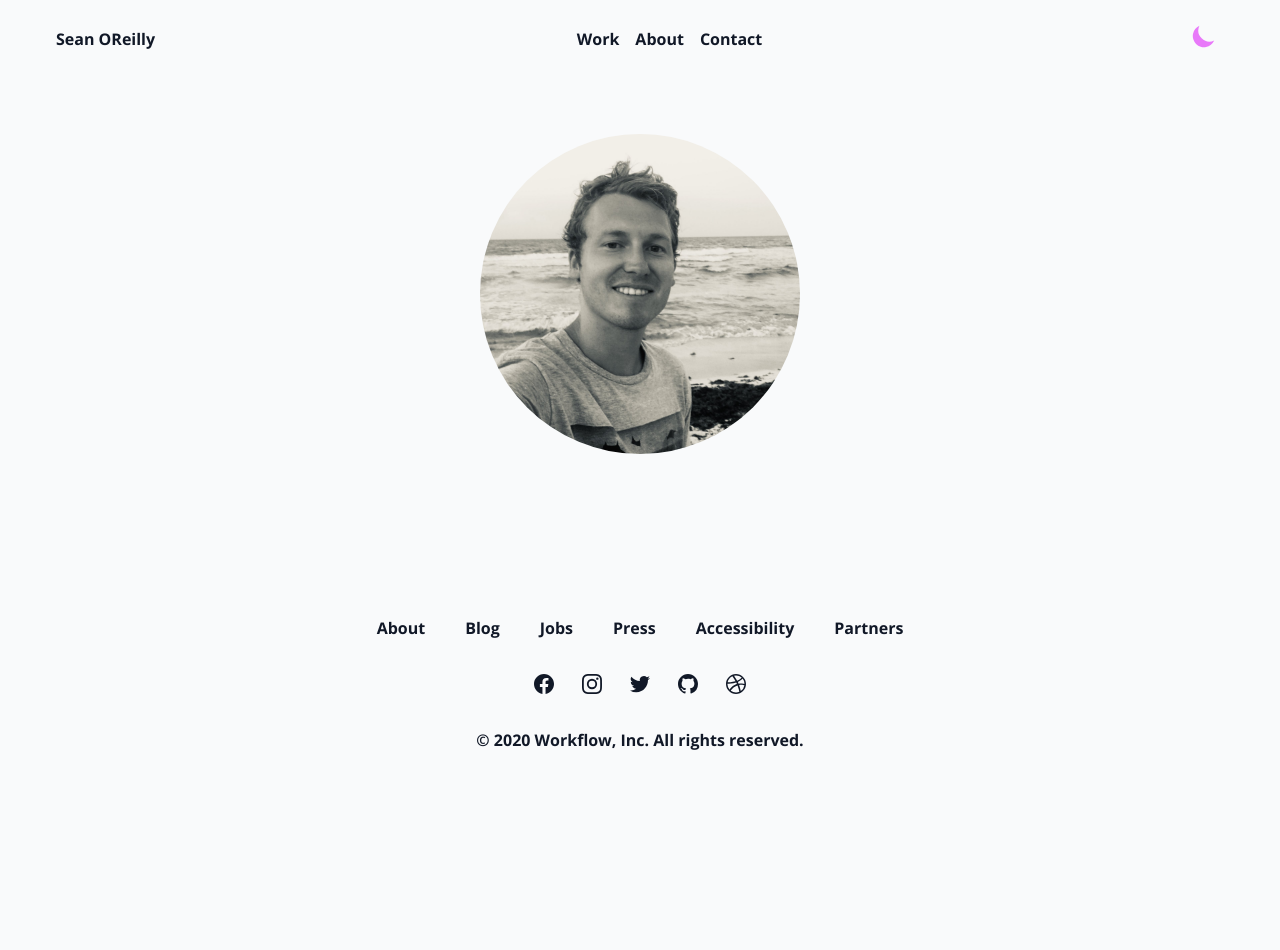
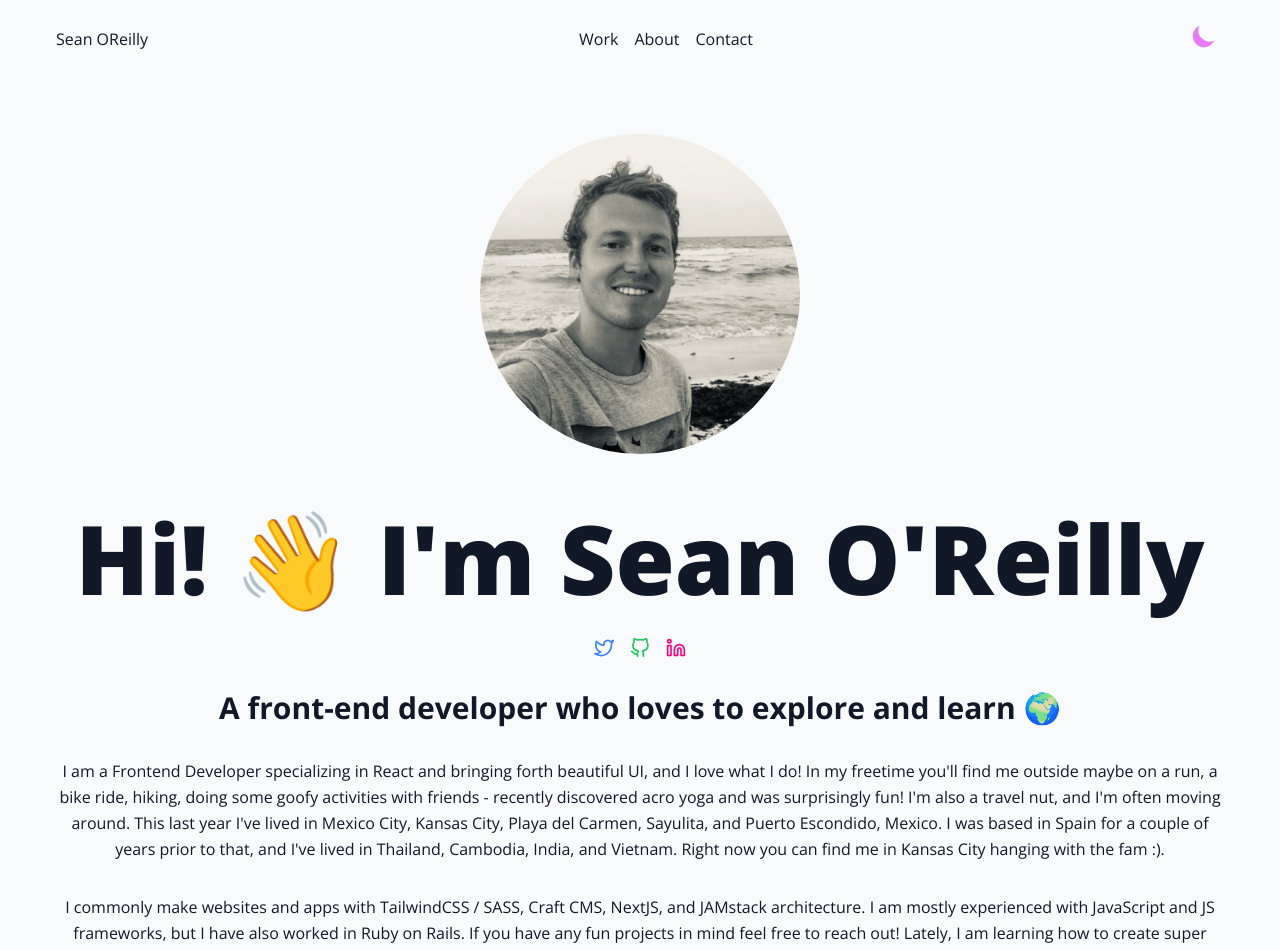
Before and after one commit to seano424/portfolio-clone-typescript, a Next.js app: page / in a window 1280 px wide. Shown: the top 950 px of the page. Before the commit the page ends 800 px from the top, so only its background shows below. Built offline with nearby package versions, Linux system fonts and the light colour scheme; what tailwindcss-debug-screens would draw is missing.

Commit message:
added homepage links and text

```diff
--- a/components/Layout.tsx
+++ b/components/Layout.tsx
@@ -26,7 +26,7 @@
   }, [state.mounted])
 
   return (
-    <div className="flex flex-col font-open font-bold min-h-screen bg-light dark:bg-dark dark:text-blue-50">
+    <div className="flex flex-col font-open min-h-screen bg-light dark:bg-dark dark:text-blue-50">
       <Head>
         <title>{title}</title>
         <meta name="description" content="Sean O'Reilly's Portfolio" />
--- a/pages/index.tsx
+++ b/pages/index.tsx
@@ -5,16 +5,109 @@
 const Home: NextPage = () => {
   return (
     <Layout>
-      <div className='flex justify-center py-base'>
+      <div className="flex flex-col items-center justify-center py-base">
         <div className="relative w-80 h-80">
           <Image
             className="object-cover rounded-full"
             src="/images/mebw.jpeg"
             alt="Hero Image"
-            layout='fill'
+            layout="fill"
             priority
             sizes="50vw"
           />
+        </div>
+        <div className="px-base py-base text-center">
+          <div className="grid gap-8">
+            <h1 className="h1 font-black">Hi! 👋 I'm Sean O'Reilly</h1>
+            {/* Links */}
+            <div className='flex space-x-4 justify-center'>
+              <a
+                className="hover:text-primary transition-all duration-200 ease-linear text-blue-500 dark:text-white"
+                href="https://twitter.com/sea_oreilly"
+                target="_blank"
+              >
+                <svg
+                  stroke="currentColor"
+                  fill="none"
+                  stroke-width="2"
+                  viewBox="0 0 24 24"
+                  stroke-linecap="round"
+                  stroke-linejoin="round"
+                  className="h-5 w-5"
+                  height="1em"
+                  width="1em"
+                  xmlns="http://www.w3.org/2000/svg"
+                >
+                  <path d="M23 3a10.9 10.9 0 0 1-3.14 1.53 4.48 4.48 0 0 0-7.86 3v1A10.66 10.66 0 0 1 3 4s-4 9 5 13a11.64 11.64 0 0 1-7 2c9 5 20 0 20-11.5a4.5 4.5 0 0 0-.08-.83A7.72 7.72 0 0 0 23 3z"></path>
+                </svg>
+              </a>
+              <a
+                className="hover:text-primary transition-all duration-300 ease-linear text-green-500 dark:text-green-200"
+                href="https://github.com/seano424"
+                target="_blank"
+              >
+                <svg
+                  stroke="currentColor"
+                  fill="none"
+                  stroke-width="2"
+                  viewBox="0 0 24 24"
+                  stroke-linecap="round"
+                  stroke-linejoin="round"
+                  className="h-5 w-5"
+                  height="1em"
+                  width="1em"
+                  xmlns="http://www.w3.org/2000/svg"
+                >
+                  <path d="M9 19c-5 1.5-5-2.5-7-3m14 6v-3.87a3.37 3.37 0 0 0-.94-2.61c3.14-.35 6.44-1.54 6.44-7A5.44 5.44 0 0 0 20 4.77 5.07 5.07 0 0 0 19.91 1S18.73.65 16 2.48a13.38 13.38 0 0 0-7 0C6.27.65 5.09 1 5.09 1A5.07 5.07 0 0 0 5 4.77a5.44 5.44 0 0 0-1.5 3.78c0 5.42 3.3 6.61 6.44 7A3.37 3.37 0 0 0 9 18.13V22"></path>
+                </svg>
+              </a>
+              <a
+                className="hover:text-secondary transition-all duration-500 ease-linear text-primary dark:text-blue-200"
+                href="https://www.linkedin.com/in/sea-oreilly/"
+                target="_blank"
+              >
+                <svg
+                  stroke="currentColor"
+                  fill="none"
+                  stroke-width="2"
+                  viewBox="0 0 24 24"
+                  stroke-linecap="round"
+                  stroke-linejoin="round"
+                  className="h-5 w-5"
+                  height="1em"
+                  width="1em"
+                  xmlns="http://www.w3.org/2000/svg"
+                >
+                  <path d="M16 8a6 6 0 0 1 6 6v7h-4v-7a2 2 0 0 0-2-2 2 2 0 0 0-2 2v7h-4v-7a6 6 0 0 1 6-6z"></path>
+                  <rect x="2" y="9" width="4" height="12"></rect>
+                  <circle cx="4" cy="4" r="2"></circle>
+                </svg>
+              </a>
+            </div>
+            <h2 className="h3 font-bold">
+              A front-end developer who loves to explore and learn 🌍
+            </h2>
+            <p className="leading-relaxed">
+              I am a Frontend Developer specializing in React and bringing forth
+              beautiful UI, and I love what I do! In my freetime you'll find me
+              outside maybe on a run, a bike ride, hiking, doing some goofy
+              activities with friends - recently discovered acro yoga and was
+              surprisingly fun! I'm also a travel nut, and I'm often moving
+              around. This last year I've lived in Mexico City, Kansas City,
+              Playa del Carmen, Sayulita, and Puerto Escondido, Mexico. I was
+              based in Spain for a couple of years prior to that, and I've lived
+              in Thailand, Cambodia, India, and Vietnam. Right now you can find
+              me in Kansas City hanging with the fam :).
+            </p>
+            <p className="leading-relaxed">
+              I commonly make websites and apps with TailwindCSS / SASS, Craft
+              CMS, NextJS, and JAMstack architecture. I am mostly experienced
+              with JavaScript and JS frameworks, but I have also worked in Ruby
+              on Rails. If you have any fun projects in mind feel free to reach
+              out! Lately, I am learning how to create super efficient sites and
+              better understanding how to use web animations.
+            </p>
+          </div>
         </div>
       </div>
     </Layout>
--- a/styles/components.css
+++ b/styles/components.css
@@ -21,11 +21,11 @@
   }
 
   .h2 {
-    @apply text-6xl font-bold;
+    @apply text-2xl sm:text-3xl xl:text-4xl;
   }
 
   .h3 {
-    @apply font-light sm:text-2xl;
+    @apply text-xl sm:text-2xl xl:text-3xl;
   }
 
   .p {
```
